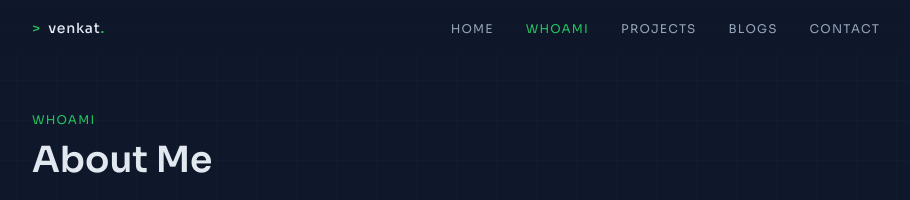
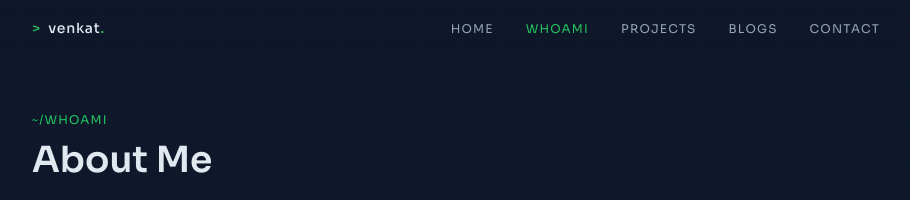
Before and after one commit to venkatvellapalem/portfolio, a Next.js app: page /whoami in a window 1280 px wide. Shown: the top 200 px of the page, without its empty margins (184-1094 px from the left). Built offline with nearby package versions, Linux system fonts and the light colour scheme.

Commit message:
Updated Homepage

```diff
--- a/app/contact/page.tsx
+++ b/app/contact/page.tsx
@@ -2,7 +2,7 @@ import type { Metadata } from 'next'
 import ContactForm from '@/components/ContactForm'
 
 export const metadata: Metadata = {
-  title: 'Contact',
+  title: 'cytrus:~/contact/# _',
   description: 'Get in touch with Venkat Vellapalem.',
 }
 
@@ -33,8 +33,8 @@ const contacts = [
   },
   {
     label: 'TryHackMe',
-    value: 'Top 3% globally',
-    href: 'https://tryhackme.com',
+    value: 'Top 2% globally',
+    href: 'https://tryhackme.com/p/venkatvellapalem',
     desc: 'CTF & security challenges platform',
     svg: '<path d="M12 2L2 7l10 5 10-5-10-5z"/><path d="M2 17l10 5 10-5"/><path d="M2 12l10 5 10-5"/>',
     fill: false,
--- a/app/whoami/page.tsx
+++ b/app/whoami/page.tsx
@@ -78,7 +78,7 @@ export default function AboutPage() {
 
       {/* Header */}
       <div className="mb-12">
-        <p className="font-mono text-xs text-accent-green tracking-widest uppercase mb-3">whoami</p>
+        <p className="font-mono text-xs text-accent-green tracking-widest uppercase mb-3">~/whoami</p>
         <h1 className="text-3xl md:text-4xl font-semibold text-text mb-4">About Me</h1>
         <p className="text-text-muted max-w-xl leading-relaxed">
           Cybersecurity student from Nellore, Andhra Pradesh — currently pursuing B.Tech in CS with a specialization in Cybersecurity. I&apos;m drawn to the intersection of security and systems — finding vulnerabilities, building defensive tools, and understanding how things break.
```
